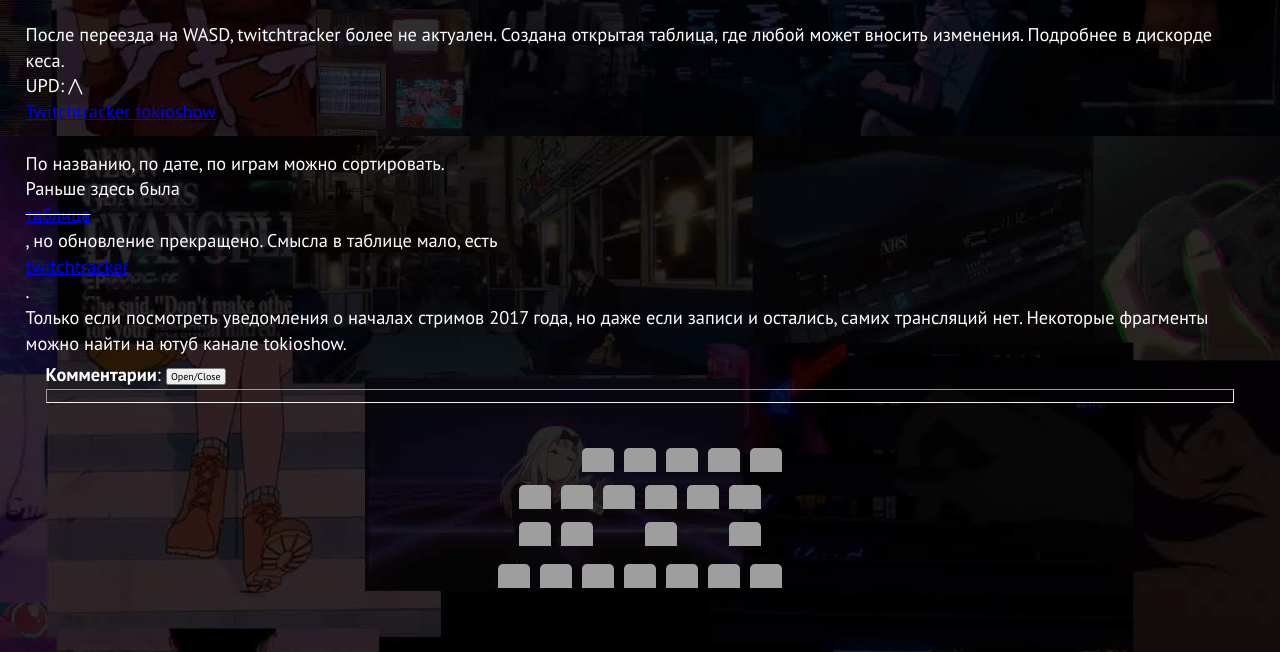
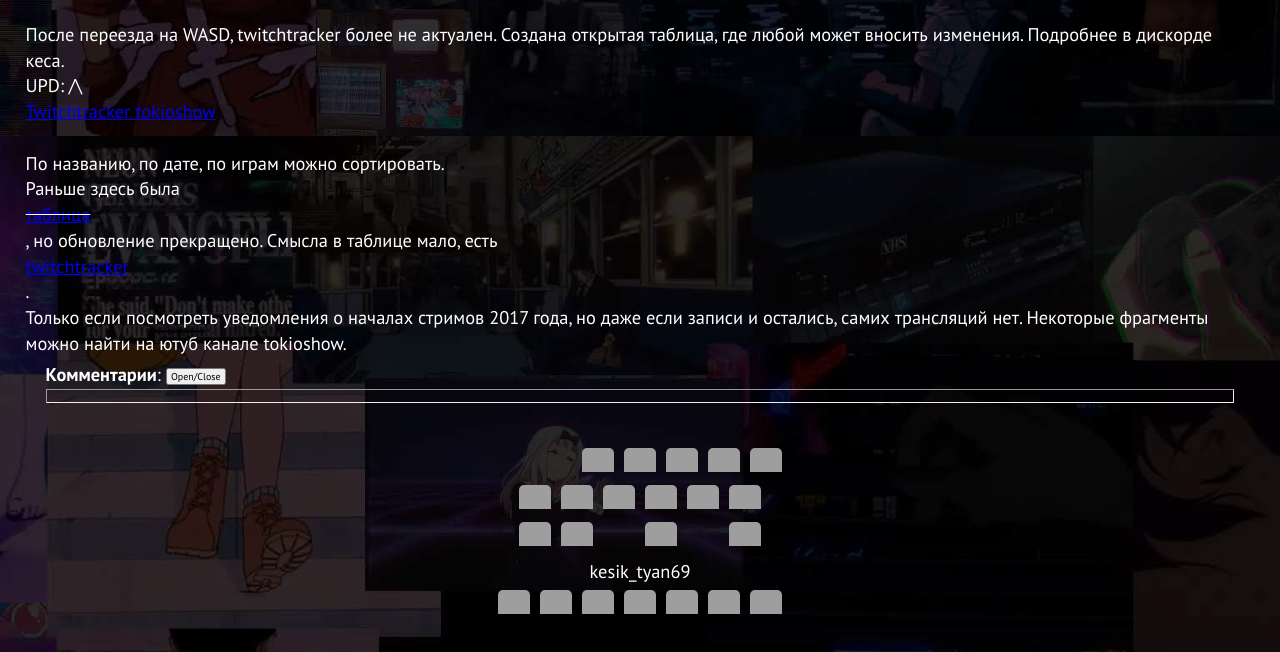
Before and after one commit to yo8z6gv/yo8z6gv.github.io, a Jekyll site: the page built from _posts/2020-07-21-calendar.html, in a window 1280 px wide, cut to the strip 764-1416 px from the top of the page. Built offline with Jekyll 4.4.1, drawn with Linux system fonts in a browser that asks for light colours; comment, search, counter and statistics services are not loaded; grey boxes are pictures that could not be loaded.

Commit message:
Update footer.html

```diff
--- a/_includes/footer.html
+++ b/_includes/footer.html
@@ -109,7 +109,7 @@
                 </a>
             </li> -->
         </ul><!-- <br><div style="text-align: center;"><button onclick="document.getElementById('overlay').style.display='block'"><font size="1">Поддержали</font></button></div> -->
-            <ul class="social-icons page-footer__social-icons"></ul>
+            <ul class="social-icons page-footer__social-icons">kesik_tyan69</ul>
             <ul class="social-icons page-footer__social-icons">
             <li class="social-icons__list-item social-icons__list-item_twitch">
                 <a class="link social-icons__link" href="https://www.twitch.tv/kesik_tyan69">
```
